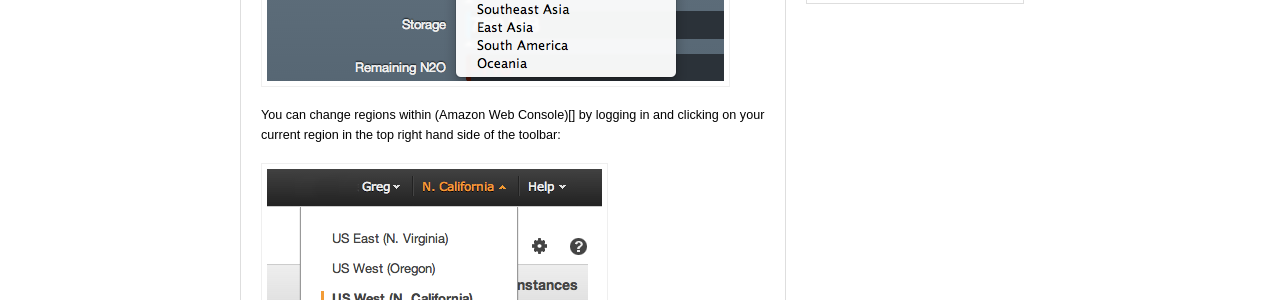
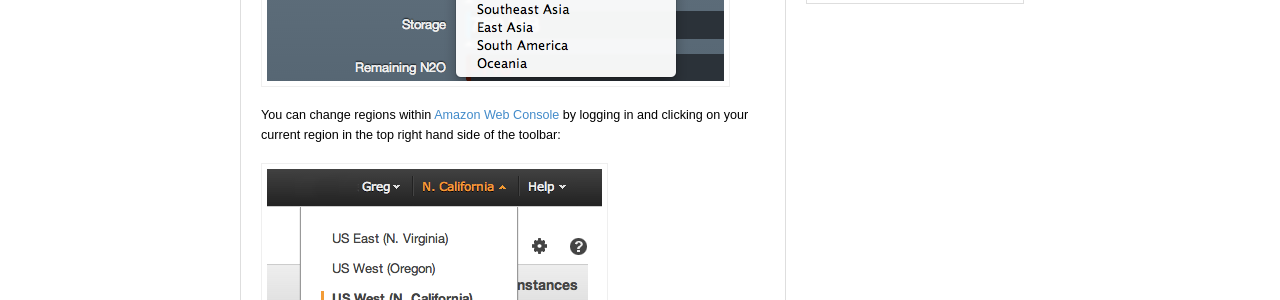
Before and after one commit to pkallberg/help.nitrous.io, a Jekyll site: the page built from _posts/2013-08-06-faq-aws-region-settings.md, in a window 1280 px wide. Shown: the part 603-903 px from the top of the page. Built offline with Jekyll 4.4.1, drawn with Linux system fonts in a browser that asks for light colours; comment, search, counter and statistics services are not loaded; some of the changed lines change nothing that is shown.

Commit message:
fixed syntax error and updates category plugin

```diff
--- a/_plugins/generate_categories.rb
+++ b/_plugins/generate_categories.rb
@@ -1,9 +1,7 @@
-# encoding: utf-8
-#
 # Jekyll category page generator.
 # http://recursive-design.com/projects/jekyll-plugins/
 #
-# Version: 0.2.4 (201210160037)
+# Version: 0.1.3 (201101061053)
 #
 # Copyright (c) 2010 Dave Perrett, http://recursive-design.com/
 # Licensed under the MIT license (http://www.opensource.org/licenses/mit-license.php)
@@ -36,13 +34,6 @@
 # site, and use the layout above to generate a page for each one with a list of links to the
 # individual posts.
 #
-# You can also (optionally) generate an atom.xml feed for each category. To do this, copy
-# the category_feed.xml file to the _includes/custom directory of your own project
-# (https://github.com/recurser/jekyll-plugins/blob/master/_includes/custom/category_feed.xml).
-# You'll also need to copy the octopress_filters.rb file into the _plugins directory of your
-# project as the category_feed.xml requires a couple of extra filters
-# (https://github.com/recurser/jekyll-plugins/blob/master/_plugins/octopress_filters.rb).
-#
 # Included filters :
 # - category_links:      Outputs the list of categories as comma-separated <a> links.
 # - date_to_html_string: Outputs the post.date as formatted html, with hooks for CSS styling.
@@ -53,30 +44,23 @@
 #                          'Category: ').
 module Jekyll
 
+
   # The CategoryIndex class creates a single category page for the specified category.
-  class CategoryPage < Page
+  class CategoryIndex < Page
 
     # Initializes a new CategoryIndex.
     #
-    #  +template_path+ is the path to the layout template to use.
-    #  +site+          is the Jekyll Site instance.
-    #  +base+          is the String path to the <source>.
-    #  +category_dir+  is the String path between <source> and the category folder.
-    #  +category+      is the category currently being processed.
-    def initialize(template_path, name, site, base, category_dir, category)
-      @site  = site
-      @base  = base
-      @dir   = category_dir
-      @name  = name
-
-      self.process(name)
-
-      if File.exist?(template_path)
-        @perform_render = true
-        template_dir    = File.dirname(template_path)
-        template        = File.basename(template_path)
+    #  +base+         is the String path to the <source>.
+    #  +category_dir+ is the String path between <source> and the category folder.
+    #  +category+     is the category currently being processed.
+    def initialize(site, base, category_dir, category)
+      @site = site
+      @base = base
+      @dir  = category_dir
+      @name = 'index.html'
+      self.process(@name)
       # Read the YAML data from the layout page.
-        self.read_yaml(template_dir, template)
+      self.read_yaml(File.join(base, '_layouts'), 'category_index.html')
       self.data['category']    = category
       # Set the title for this page.
       title_prefix             = site.config['category_title_prefix'] || 'Category: '
@@ -84,51 +68,10 @@
       # Set the meta-description for this page.
       meta_description_prefix  = site.config['category_meta_description_prefix'] || 'Category: '
       self.data['description'] = "#{meta_description_prefix}#{category}"
-      else
-        @perform_render = false
-      end
-    end
-
-    def render?
-      @perform_render
     end
 
   end
 
-  # The CategoryIndex class creates a single category page for the specified category.
-  class CategoryIndex < CategoryPage
-
-    # Initializes a new CategoryIndex.
-    #
-    #  +site+         is the Jekyll Site instance.
-    #  +base+         is the String path to the <source>.
-    #  +category_dir+ is the String path between <source> and the category folder.
-    #  +category+     is the category currently being processed.
-    def initialize(site, base, category_dir, category)
-      template_path = File.join(base, '_layouts', 'category_index.html')
-      super(template_path, 'index.html', site, base, category_dir, category)
-    end
-
-  end
-
-  # The CategoryFeed class creates an Atom feed for the specified category.
-  class CategoryFeed < CategoryPage
-
-    # Initializes a new CategoryFeed.
-    #
-    #  +site+         is the Jekyll Site instance.
-    #  +base+         is the String path to the <source>.
-    #  +category_dir+ is the String path between <source> and the category folder.
-    #  +category+     is the category currently being processed.
-    def initialize(site, base, category_dir, category)
-      template_path = File.join(base, '_includes', 'custom', 'category_feed.xml')
-      super(template_path, 'atom.xml', site, base, category_dir, category)
-
-      # Set the correct feed URL.
-      self.data['feed_url'] = "#{category_dir}/#{name}" if render?
-    end
-
-  end
 
   # The Site class is a built-in Jekyll class with access to global site config information.
   class Site
@@ -136,32 +79,22 @@
     # Creates an instance of CategoryIndex for each category page, renders it, and
     # writes the output to a file.
     #
-    #  +category+ is the category currently being processed.
-    def write_category_index(category)
-      target_dir = GenerateCategories.category_dir(self.config['category_dir'], category)
-      index      = CategoryIndex.new(self, self.source, target_dir, category)
-      if index.render?
+    #  +category_dir+ is the String path to the category folder.
+    #  +category+     is the category currently being processed.
+    def write_category_index(category_dir, category)
+      index = CategoryIndex.new(self, self.source, category_dir, category)
       index.render(self.layouts, site_payload)
       index.write(self.dest)
-        # Record the fact that this pages has been added, otherwise Site::cleanup will remove it.
+      # Record the fact that this page has been added, otherwise Site::cleanup will remove it.
       self.pages << index
-      end
-
-      # Create an Atom-feed for each index.
-      feed = CategoryFeed.new(self, self.source, target_dir, category)
-      if feed.render?
-        feed.render(self.layouts, site_payload)
-        feed.write(self.dest)
-        # Record the fact that this pages has been added, otherwise Site::cleanup will remove it.
-        self.pages << feed
-      end
     end
 
     # Loops through the list of category pages and processes each one.
     def write_category_indexes
       if self.layouts.key? 'category_index'
+        dir = self.config['category_dir'] || 'categories'
         self.categories.keys.each do |category|
-          self.write_category_index(category)
+          self.write_category_index(File.join(dir, category.gsub(' ','-')), category)
         end
 
       # Throw an exception if the layout couldn't be found.
@@ -170,6 +103,15 @@
       end
     end
 
+    # Yan addition: accessing the list of categories
+    alias orig_site_payload site_payload
+
+    def site_payload
+      h = orig_site_payload
+      payload = h["site"]
+      payload["categories_list"] = payload["categories"].keys.sort
+      h
+    end
   end
 
 
@@ -178,18 +120,8 @@
     safe true
     priority :low
 
-    CATEGORY_DIR = 'categories'
-
     def generate(site)
       site.write_category_indexes
-    end
-
-    # Processes the given dir and removes leading and trailing slashes. Falls
-    # back on the default if no dir is provided.
-    def self.category_dir(base_dir, category)
-      base_dir = (base_dir || CATEGORY_DIR).gsub(/^\/*(.*)\/*$/, '\1')
-      category = category.gsub(/_|\P{Word}/, '-').gsub(/-{2,}/, '-').downcase
-      File.join(base_dir, category.gsub(' ','-'))
     end
 
   end
@@ -205,19 +137,20 @@
     #
     # Returns string
     def category_links(categories)
-      base_dir = @context.registers[:site].config['category_dir']
-      categories = categories.sort!.map do |category|
-        category_dir = GenerateCategories.category_dir(base_dir, category)
-        # Make sure the category directory begins with a slash.
-        category_dir = "/#{category_dir}" unless category_dir =~ /^\//
-        "<a class='category' href='#{category_dir}/'>#{category}</a>"
+      categories = categories.sort!.map do |item|
+        '<a href="/blog/category/'+item+'/">'+item+'</a>'
       end
 
+      connector = "and"
       case categories.length
+      when 0
+        ""
       when 1
         categories[0].to_s
+      when 2
+        "#{categories[0]} #{connector} #{categories[1]}"
       else
-        categories.join(', ')
+        "#{categories[0...-1].join(', ')}, #{connector} #{categories[-1]}"
       end
     end
 
--- a/_posts/2013-08-06-faq-aws-region-settings.md
+++ b/_posts/2013-08-06-faq-aws-region-settings.md
@@ -11,7 +11,7 @@
 
 ![Nitrous Box Region](/images/articles/nitrous-regions.png)
 
-You can change regions within (Amazon Web Console)[] by logging in and clicking on your current region in the top right hand side of the toolbar:
+You can change regions within [Amazon Web Console](https://console.aws.amazon.com/) by logging in and clicking on your current region in the top right hand side of the toolbar:
 
 ![AWS Region Settings Toolbar](/images/articles/amazon-regions.png)
 
```
Lines whose indentation alone changed are shown as unchanged.
